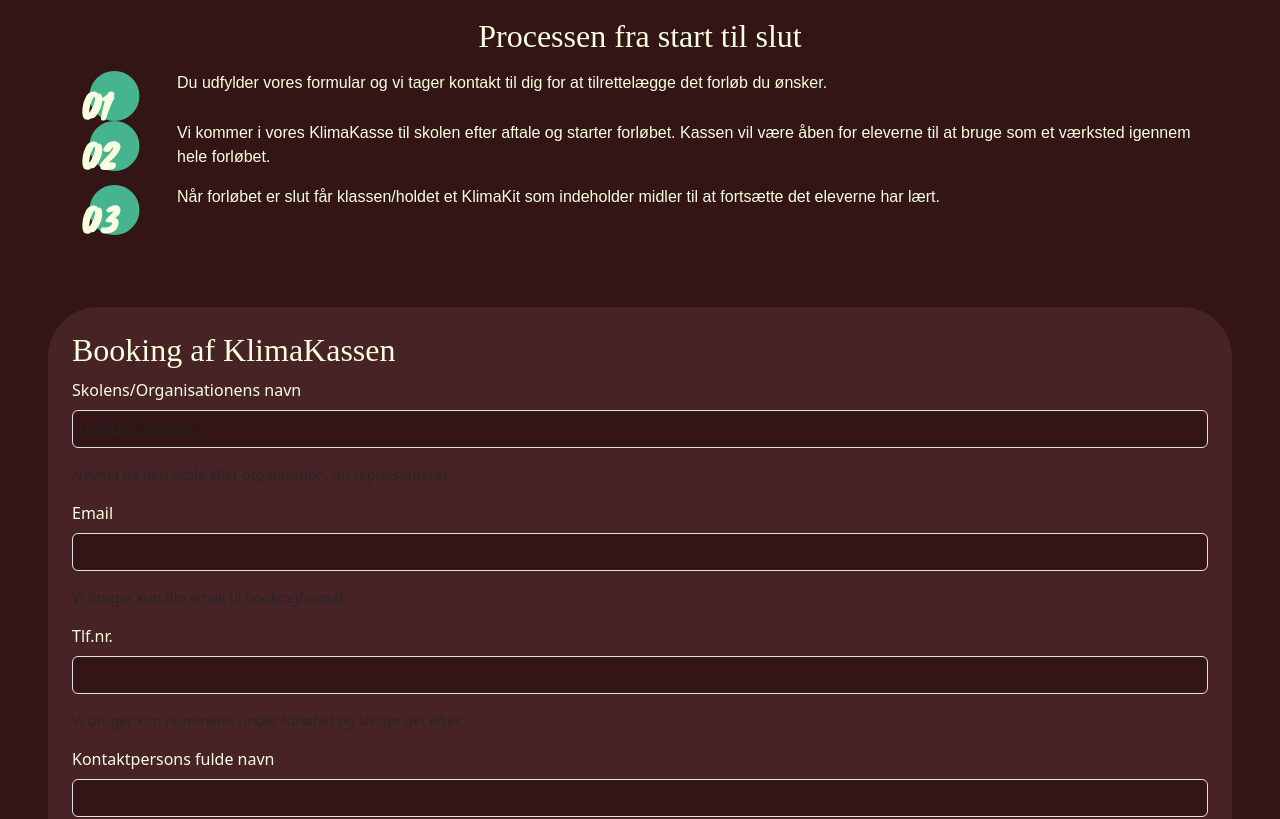
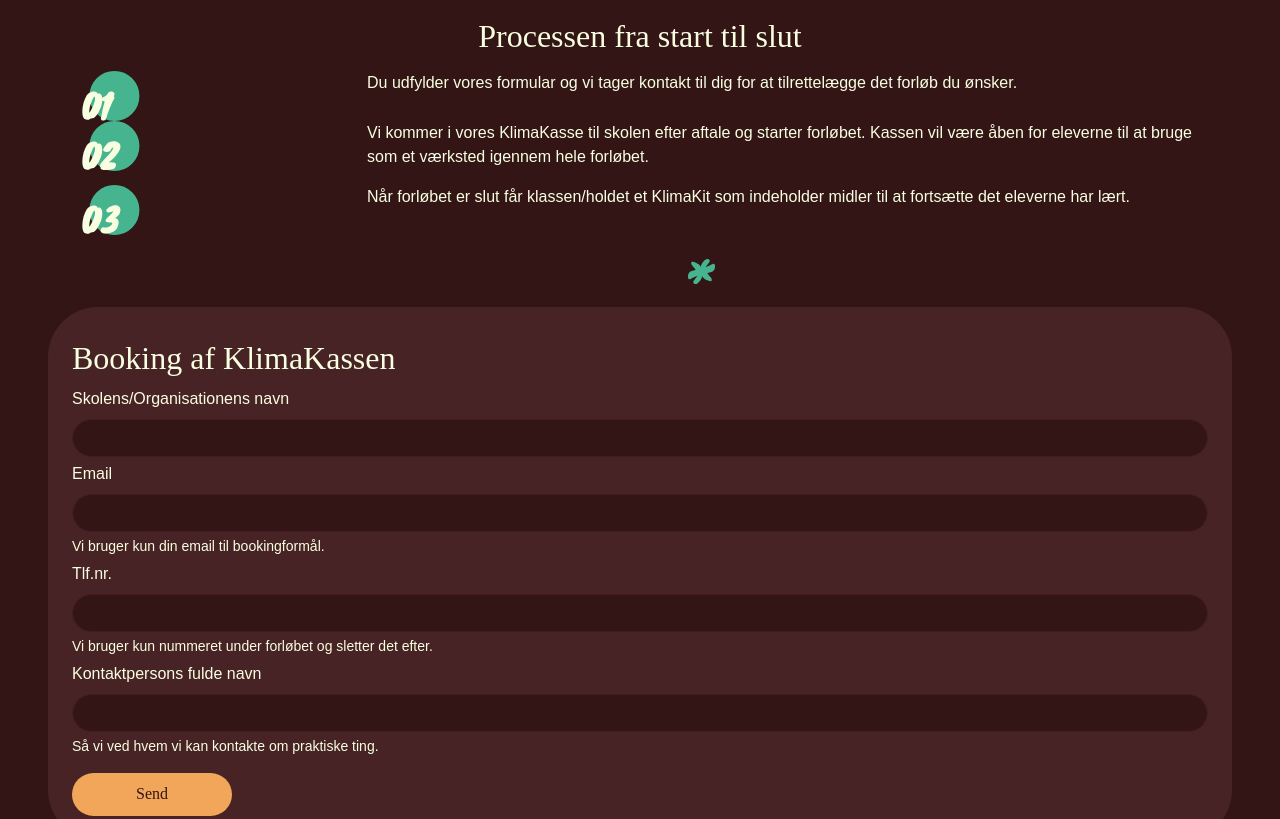
Before and after one commit to Line-WH/klimaKassen_web, a website: page index.html in a window 1280 px wide. Shown: the part 1460-2279 px from the top of the page. Drawn offline with nearby package versions, Linux system fonts and the light colour scheme; files that its build step writes are made by us from their sources; a web font is replaced by a local one.

Commit message:
fixet nogle grafiske fejl

```diff
--- a/css/styles.scss
+++ b/css/styles.scss
@@ -11,6 +11,8 @@ $link-decoration: none;
 // 4. Include any default map overrides here
 $custom-colors: (
 	"lysrød": #472325,
+    "lys": #f8ffe0,
+
 );
 
 $theme-colors: map-merge($theme-colors, $custom-colors);
@@ -194,13 +196,7 @@ body {
     top: 0;
     left: 0;
     width: 100%;
-    z-index: 0; // behind content
-
-    img {
-      width: 100%;
-      height: auto;
-      display: block;
-    }
+    z-index: -1; // behind content
   }
 
   .container {
@@ -215,16 +211,27 @@ body {
   height: auto;
 }
 
+input {
+  background: darken($color-bg-dark, 5%);
+  border-color: lighten($color-bg-dark, 5%) !important;
+  border-radius: 999px !important;
+  color: $color-text-light;
+  padding: 0.8em;
+  width: 100%;
+}
 
-input {
-    background: darken($color-bg-dark, 5%);
-    border: none;
-    border-radius: 999px;
-    color: $color-text-light;
-    padding: 0.8em;
-    margin-bottom: 1rem;
-    width: 100%;
-  }
+.booking {
+  border-radius: 50px;
+}
+
+label {
+  font-family: "Klee One", sans-serif;
+}
+
+.form-text {
+  font-family: "Klee One", sans-serif;
+}
+
 
   .footer {
     background-color: #261010;
@@ -237,11 +244,6 @@ input {
   }
 
 
-
-.booking {
-  border-radius: 50px;
-}
-
 h1, h2, h3 {
   font-family: "Knewave", serif;
 }
--- a/index.html
+++ b/index.html
@@ -119,10 +119,13 @@
         </div>
     </section>
 
+
+
     <section id="missionSection" class="mission position-relative">
         <div class="wave">
-            <img src="svg/Rectangle 1.svg" alt="">
+            <img src="svg/Rectangle 1.svg" alt="" class="img-fluid w-100">
         </div>
+
         <div class="container">
             <div class="row">
                 <div class="col-12">
@@ -130,74 +133,89 @@
                     <p>KlimaKassen er supplerende værktøj til undervisere for at gøre det så nemt at inkludere den grønne omstilling i skolegangen som muligt.</p>
                     <p>Vores drøm er at alle skoler har et KlimaKit og at elever over hele landet får kompetencer der kan hjælpe dem såvel som generationerne efter.</p>
                 </div>
-                <div class="col-12 w-100">
-                    <img src="image/underviser.jpg" alt="undervisning udendørs">
-                </div>
             </div>
         </div>
+
+        <div>
+            <img src="image/underviser.jpg" alt="undervisning udendørs" class="img-fluid rounded-4">
+        </div>
+
     </section>
 
 
     <section id="bookingSection" class="process">
+
+
         <div class="container">
             <div class="row">
                 <div class="col-12 mb-2">
                     <h2 class="text-center mb-2">Processen fra start til slut</h2>
                 </div>
 
-                <div class="col-1">
+                <div class="col-3">
                 <img src="svg/punkt1.svg" alt="">
                 </div>
-                <div class="col-11">
+                <div class="col-9">
                     <p>Du udfylder vores formular og vi tager kontakt til dig for at tilrettelægge det forløb du ønsker.</p>
                 </div>
 
                 <br>
 
-                <div class="col-1">
-                    <img src="svg/punkt2.svg" alt="">
+                <div class="col-3">
+                    <img src="svg/punkt2.svg" alt="" class="img-fluid">
                 </div>
-                <div class="col-11">
+                <div class="col-9">
                     <p>Vi kommer i vores KlimaKasse til skolen efter aftale og starter forløbet. Kassen vil være åben for eleverne til at bruge som et værksted igennem hele forløbet.</p>
                 </div>
 
                 <br>
 
-                <div class="col-1">
+                <div class="col-3">
                     <img src="svg/punkt3.svg" alt="">
                 </div>
-                <div class="col-11">
+                <div class="col-9">
                     <p>Når forløbet er slut får klassen/holdet et KlimaKit som indeholder midler til at fortsætte det eleverne har lært.</p>
                 </div>
             </div>
         </div>
     </section>
 
+<div class="container">
+    <div class="row">
+        <div class="col-12 text-center">
+            <div>
+                <img src="svg/blomsterpunkt.svg" alt="" class="img-fluid position-absolute ms-5">
+            </div>
+        </div>
+    </div>
+</div>
+
+
     <section class="booking bg-lysrød m-5">
-        <h2>Booking af KlimaKassen</h2>
+
+        <h2 class="mb-2 mt-2">Booking af KlimaKassen</h2>
         <form>
-            <div class="mb-3">
-                <label for="skole-navn" class="form-label">Skolens/Organisationens navn</label>
-                <input type="text" id="skole-navn" class="form-control" placeholder="Indtast navnet">
-                <div id="schoolHelp" class="form-text">Navnet på den skole eller organisation, du repræsenterer.</div>
+            <div class="mb-1">
+                <label for="skole-navn" class="form-label text-start">Skolens/Organisationens navn</label>
+                <input type="text" id="skole-navn" class="form-control text-start">
             </div>
 
-            <div class="mb-3">
+            <div class="mb-1">
                 <label for="email" class="form-label">Email</label>
                 <input type="email" id="email" class="form-control" aria-describedby="emailHelp">
-                <div id="emailHelp" class="form-text">Vi bruger kun din email til bookingformål.</div>
+                <div id="emailHelp" class="form-text text-lys">Vi bruger kun din email til bookingformål.</div>
             </div>
 
-            <div class="mb-3">
+            <div class="mb-1">
                 <label for="tlf-nummer" class="form-label">Tlf.nr.</label>
                 <input type="tel" id="tlf-nummer" class="form-control" aria-describedby="tlfNumberHelp">
-                <div id="tlfNumberHelp" class="form-text">Vi bruger kun nummeret under forløbet og sletter det efter.</div>
+                <div id="tlfNumberHelp" class="form-text text-lys">Vi bruger kun nummeret under forløbet og sletter det efter.</div>
             </div>
 
             <div class="mb-3">
                 <label for="underviser-navn" class="form-label">Kontaktpersons fulde navn</label>
                 <input type="text" id="underviser-navn" class="form-control" aria-describedby="nameHelp">
-                <div id="nameHelp" class="form-text">Så vi ved hvem vi kan kontakte om praktiske ting.</div>
+                <div id="nameHelp" class="form-text text-lys">Så vi ved hvem vi kan kontakte om praktiske ting.</div>
             </div>
 
             <button type="submit" class="btn btn-primary">Send</button>
@@ -205,7 +223,7 @@
     </section>
 
     <section id="FootertSection">
-        <div class="">
+        <div>
             <img src="svg/footergrafik.svg" alt="" class="img-fluid">
         </div>
 
```
